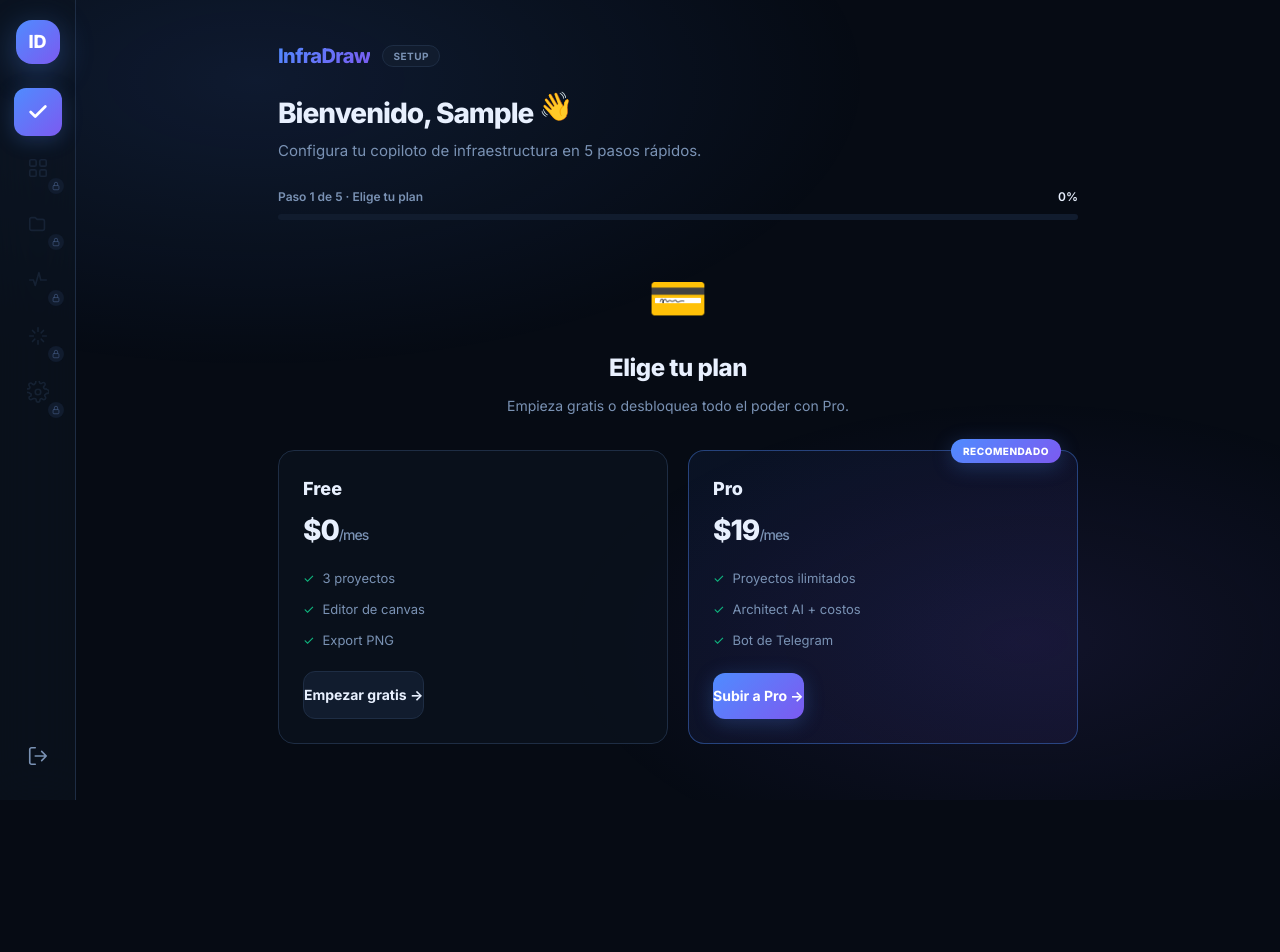
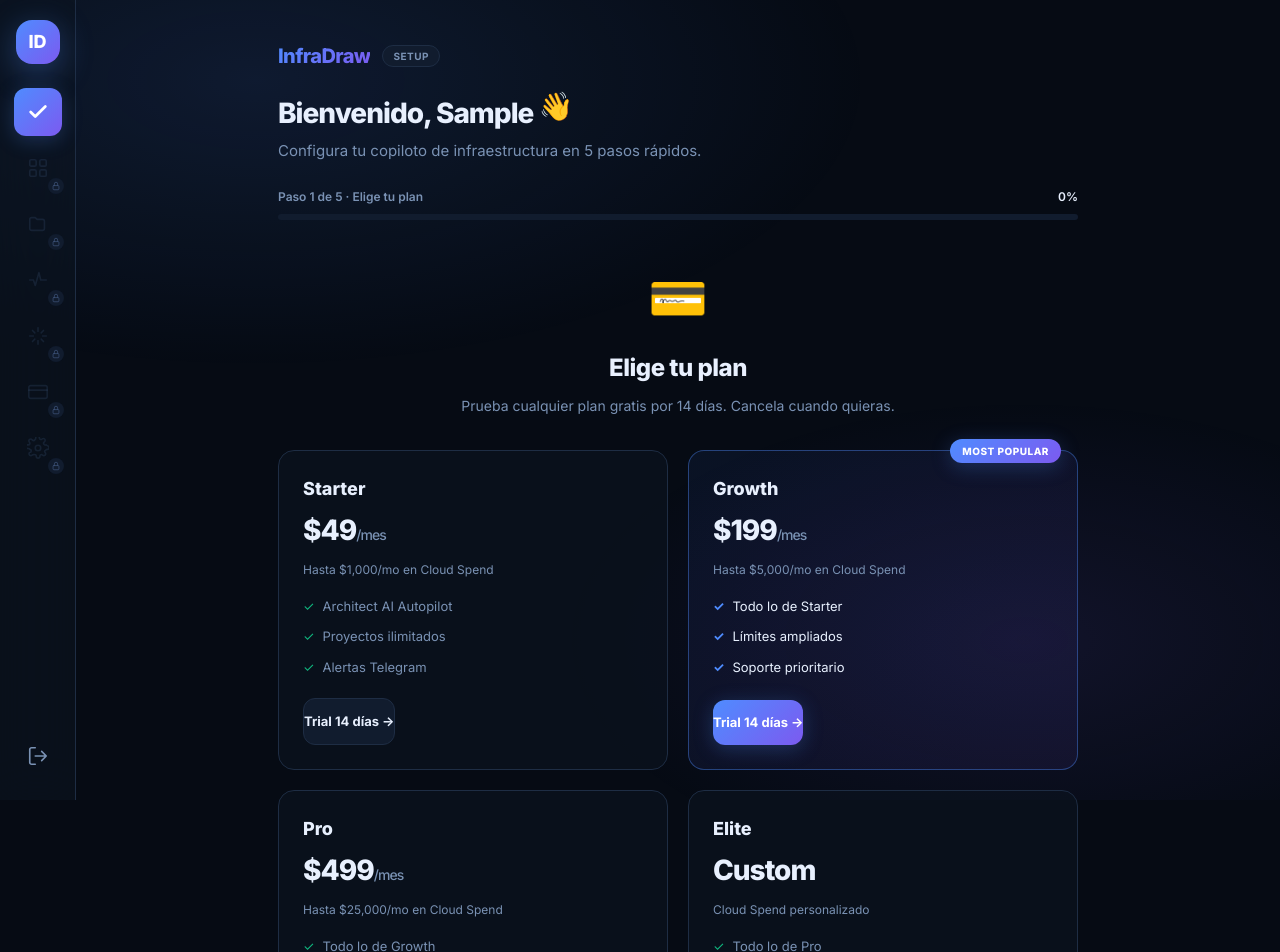
Before and after one commit to thequantpartners/infradraw, a React (Vite) app in the folder frontend/: page /dashboard in a window 1280 px wide. Shown: the top 952 px of the page. Before the commit the page ends 800 px from the top, so only its background shows below. Built offline with nearby package versions, Linux system fonts and the light colour scheme; sample sign-in values are in the browser's storage.

Commit message:
feat: implement cloud spend pricing tiers and superadmin features

```diff
--- a/frontend/src/components/DashboardWidgets.jsx
+++ b/frontend/src/components/DashboardWidgets.jsx
@@ -77,6 +77,11 @@
       <path d="M20 6 9 17l-5-5" />
     </svg>
   ),
+  card: (p) => (
+    <svg viewBox="0 0 24 24" fill="none" stroke="currentColor" strokeWidth="1.8" strokeLinecap="round" strokeLinejoin="round" {...p}>
+      <rect x="2" y="5" width="20" height="14" rx="2" /><path d="M2 10h20" />
+    </svg>
+  ),
 };
 
 export const Icon = I;
@@ -92,6 +97,7 @@
   { key: 'projects', label: 'Proyectos', icon: 'folder' },
   { key: 'monitoring', label: 'Monitoreo', icon: 'pulse' },
   { key: 'ai', label: 'Architect AI', icon: 'spark' },
+  { key: 'plans', label: 'Planes', icon: 'card' },
   { key: 'settings', label: 'Ajustes', icon: 'gear' },
 ];
 
--- a/frontend/src/components/dashboard/SettingsView.jsx
+++ b/frontend/src/components/dashboard/SettingsView.jsx
@@ -67,14 +67,14 @@
   );
 }
 
-export default function SettingsView({ session, plan = 'free', onToast }) {
+export default function SettingsView({ session, plan = 'starter', onToast }) {
   const [name, setName] = useState(session?.name || '');
   const [email, setEmail] = useState(session?.email || '');
   const [gcpProject, setGcpProject] = useState('infradraw-prod-01');
   const [gcpKey, setGcpKey] = useState('');
   const [tgToken, setTgToken] = useState('');
 
-  const isPro = plan === 'pro';
+  const isPaid = plan !== 'free' && plan !== 'starter';
   const save = (msg) => onToast?.(msg);
   const initial = (name || session?.name || 'U')[0]?.toUpperCase();
 
@@ -115,7 +115,7 @@
           {/* Integraciones */}
           <Panel title="Integraciones">
             <div className="rounded-xl border border-border bg-surface2/40 p-4">
-              <IntegrationHeader logo="☁️" name="Google Cloud" connected={isPro} />
+              <IntegrationHeader logo="☁️" name="Google Cloud" connected={true} />
               <div className="flex flex-col gap-3">
                 <Field
                   label="Project ID"
@@ -136,7 +136,7 @@
             </div>
 
             <div className="mt-4 rounded-xl border border-border bg-surface2/40 p-4">
-              <IntegrationHeader logo="✈️" name="Bot de Telegram" connected={isPro} />
+              <IntegrationHeader logo="✈️" name="Bot de Telegram" connected={true} />
               <SecretField
                 label="Token del bot"
                 value={tgToken}
@@ -160,15 +160,15 @@
               <span
                 className={[
                   'inline-flex items-center gap-1.5 rounded-full px-3 py-1.5 text-[12px] font-extrabold uppercase tracking-wider',
-                  isPro ? 'border border-blue/35 bg-blue/15 text-blue' : 'border border-muted/20 bg-muted/10 text-muted',
+                  'border border-blue/35 bg-blue/15 text-blue'
                 ].join(' ')}
               >
-                {isPro ? '⭐ PRO' : 'FREE'}
+                {plan === 'free' ? 'TRIAL 14 DÍAS' : plan.toUpperCase()}
               </span>
               <div className="min-w-0">
-                <div className="text-[14px] font-bold text-text">{isPro ? 'Plan Pro' : 'Plan Free'}</div>
+                <div className="text-[14px] font-bold text-text">Plan {plan === 'free' ? 'Starter (Trial)' : plan.charAt(0).toUpperCase() + plan.slice(1)}</div>
                 <div className="text-[12px] text-muted">
-                  {isPro ? 'Renovación el 21 jul 2026' : '3 proyectos · funciones básicas'}
+                  Renovación el 21 jul 2026
                 </div>
               </div>
             </div>
@@ -180,27 +180,18 @@
                 'Bot de Telegram y Autopilot',
               ].map((f) => (
                 <li key={f} className="flex items-center gap-2 text-muted">
-                  <span className={isPro ? 'text-emerald' : 'text-dim'}>{isPro ? '✓' : '○'}</span>
+                  <span className="text-emerald">✓</span>
                   {f}
                 </li>
               ))}
             </ul>
 
-            {isPro ? (
             <button
               onClick={() => save('Abriendo portal de facturación…')}
               className="mt-5 block w-full rounded-xl border border-border bg-surface px-4 py-2.5 text-center text-[13px] font-bold text-text transition-colors hover:border-blue hover:text-blue"
             >
               Gestionar suscripción
             </button>
-            ) : (
-              <a
-                href="/#pricing"
-                className="mt-5 block rounded-xl bg-grad py-2.5 text-center text-[13px] font-bold text-white shadow-accent transition-all hover:-translate-y-px hover:shadow-accent-hover"
-              >
-                Subir a Pro →
-              </a>
-            )}
           </Panel>
 
           <Panel title="Preferencias">
--- a/frontend/src/pages/Dashboard.jsx
+++ b/frontend/src/pages/Dashboard.jsx
@@ -272,6 +272,7 @@
         )}
         {nav === 'monitoring' && <MonitoringView />}
         {nav === 'ai' && <ArchitectAIView plan={plan} />}
+        {nav === 'plans' && <PlansView currentPlan={plan} onSelectPlan={(id) => { handleObStepComplete('plan', id); showToast(`Plan actualizado a ${id.toUpperCase()}`); }} />}
         {nav === 'settings' && <SettingsView session={session} plan={plan} onToast={showToast} />}
 
         {nav === 'onboarding' && (
@@ -494,46 +495,87 @@
       <div className="mb-8 text-center">
         <span className="text-[48px]">💳</span>
         <h2 className="mt-3 text-[24px] font-extrabold tracking-[-.5px] text-text">Elige tu plan</h2>
-        <p className="mt-2 text-[14px] text-muted">Empieza gratis o desbloquea todo el poder con Pro.</p>
+        <p className="mt-2 text-[14px] text-muted">Prueba cualquier plan gratis por 14 días. Cancela cuando quieras.</p>
       </div>
-      <div className="grid grid-cols-2 gap-5 max-sm:grid-cols-1">
-        {/* Free */}
+      <div className="grid grid-cols-2 gap-5 max-lg:grid-cols-1">
+        {/* Starter */}
         <button
-          onClick={() => onComplete('free')}
-          className="group relative flex flex-col rounded-2xl border border-border bg-surface/60 p-6 text-left backdrop-blur-md transition-all duration-300 hover:-translate-y-1 hover:border-blue/50 hover:shadow-card-hover"
+          onClick={() => onComplete('starter')}
+          className="group relative flex flex-col rounded-2xl border border-border bg-surface/60 p-6 text-left backdrop-blur-md transition-all duration-300 hover:-translate-y-1 hover:border-emerald/50 hover:shadow-card-hover"
         >
-          <div className="text-[18px] font-extrabold text-text">Free</div>
+          <div className="text-[18px] font-extrabold text-text">Starter</div>
           <div className="mt-1 text-[28px] font-extrabold tracking-[-1px] text-text">
-            $0<span className="text-[14px] font-medium text-muted">/mes</span>
+            $49<span className="text-[14px] font-medium text-muted">/mes</span>
           </div>
+          <p className="mt-2 text-[12px] text-muted">Hasta $1,000/mo en Cloud Spend</p>
           <ul className="mt-4 flex-1 space-y-2.5">
-            <li className="flex items-center gap-2 text-[13px] text-muted"><span className="text-emerald">✓</span> 3 proyectos</li>
-            <li className="flex items-center gap-2 text-[13px] text-muted"><span className="text-emerald">✓</span> Editor de canvas</li>
-            <li className="flex items-center gap-2 text-[13px] text-muted"><span className="text-emerald">✓</span> Export PNG</li>
+            <li className="flex items-center gap-2 text-[13px] text-muted"><span className="text-emerald">✓</span> Architect AI Autopilot</li>
+            <li className="flex items-center gap-2 text-[13px] text-muted"><span className="text-emerald">✓</span> Proyectos ilimitados</li>
+            <li className="flex items-center gap-2 text-[13px] text-muted"><span className="text-emerald">✓</span> Alertas Telegram</li>
           </ul>
-          <div className="mt-5 rounded-xl border border-border bg-surface2 py-3 text-center text-[14px] font-bold text-text transition-all group-hover:border-blue/50 group-hover:bg-blue/20 group-hover:text-blue">
-            Empezar gratis →
+          <div className="mt-5 rounded-xl border border-border bg-surface2 py-3 text-center text-[13px] font-bold text-text transition-all group-hover:border-emerald/50 group-hover:bg-emerald/10 group-hover:text-emerald">
+            Trial 14 días →
           </div>
         </button>
+
+        {/* Growth */}
+        <button
+          onClick={() => onComplete('growth')}
+          className="group relative flex flex-col rounded-2xl border border-blue/40 bg-[linear-gradient(135deg,rgba(59,109,232,0.08),rgba(124,90,240,0.08))] p-6 text-left backdrop-blur-md transition-all duration-300 hover:-translate-y-1 hover:border-blue/70 hover:shadow-pro-card"
+        >
+          <span className="absolute -top-3 right-4 rounded-full bg-grad px-3 py-1 text-[10px] font-extrabold uppercase tracking-wider text-white shadow-accent">
+            Most Popular
+          </span>
+          <div className="text-[18px] font-extrabold text-text">Growth</div>
+          <div className="mt-1 text-[28px] font-extrabold tracking-[-1px] text-text">
+            $199<span className="text-[14px] font-medium text-muted">/mes</span>
+          </div>
+          <p className="mt-2 text-[12px] text-muted">Hasta $5,000/mo en Cloud Spend</p>
+          <ul className="mt-4 flex-1 space-y-2.5">
+            <li className="flex items-center gap-2 text-[13px] text-text"><span className="text-blue font-bold">✓</span> Todo lo de Starter</li>
+            <li className="flex items-center gap-2 text-[13px] text-text"><span className="text-blue font-bold">✓</span> Límites ampliados</li>
+            <li className="flex items-center gap-2 text-[13px] text-text"><span className="text-blue font-bold">✓</span> Soporte prioritario</li>
+          </ul>
+          <div className="mt-5 rounded-xl bg-grad py-3 text-center text-[13px] font-bold text-white shadow-accent transition-all group-hover:-translate-y-px group-hover:shadow-glow">
+            Trial 14 días →
+          </div>
+        </button>
+
         {/* Pro */}
         <button
           onClick={() => onComplete('pro')}
-          className="group relative flex flex-col rounded-2xl border border-blue/40 bg-[linear-gradient(135deg,rgba(59,109,232,0.08),rgba(124,90,240,0.08))] p-6 text-left backdrop-blur-md transition-all duration-300 hover:-translate-y-1 hover:border-blue/70 hover:shadow-pro-card"
+          className="group relative flex flex-col rounded-2xl border border-border bg-surface/60 p-6 text-left backdrop-blur-md transition-all duration-300 hover:-translate-y-1 hover:border-accent/50 hover:shadow-card-hover"
         >
-          <span className="absolute -top-3 right-4 rounded-full bg-grad px-3 py-1 text-[10px] font-extrabold uppercase tracking-wider text-white shadow-accent">
-            Recomendado
-          </span>
           <div className="text-[18px] font-extrabold text-text">Pro</div>
           <div className="mt-1 text-[28px] font-extrabold tracking-[-1px] text-text">
-            $19<span className="text-[14px] font-medium text-muted">/mes</span>
+            $499<span className="text-[14px] font-medium text-muted">/mes</span>
           </div>
+          <p className="mt-2 text-[12px] text-muted">Hasta $25,000/mo en Cloud Spend</p>
           <ul className="mt-4 flex-1 space-y-2.5">
-            <li className="flex items-center gap-2 text-[13px] text-muted"><span className="text-emerald">✓</span> Proyectos ilimitados</li>
-            <li className="flex items-center gap-2 text-[13px] text-muted"><span className="text-emerald">✓</span> Architect AI + costos</li>
-            <li className="flex items-center gap-2 text-[13px] text-muted"><span className="text-emerald">✓</span> Bot de Telegram</li>
+            <li className="flex items-center gap-2 text-[13px] text-muted"><span className="text-emerald">✓</span> Todo lo de Growth</li>
+            <li className="flex items-center gap-2 text-[13px] text-muted"><span className="text-emerald">✓</span> Límites masivos</li>
           </ul>
-          <div className="mt-5 rounded-xl bg-grad py-3 text-center text-[14px] font-bold text-white shadow-accent transition-all group-hover:-translate-y-px group-hover:shadow-glow">
-            Subir a Pro →
+          <div className="mt-5 rounded-xl border border-border bg-surface2 py-3 text-center text-[13px] font-bold text-text transition-all group-hover:border-accent/50 group-hover:bg-accent/10 group-hover:text-accent">
+            Trial 14 días →
+          </div>
+        </button>
+
+        {/* Elite */}
+        <button
+          onClick={() => onComplete('elite')}
+          className="group relative flex flex-col rounded-2xl border border-border bg-surface/60 p-6 text-left backdrop-blur-md transition-all duration-300 hover:-translate-y-1 hover:border-white/50 hover:shadow-card-hover"
+        >
+          <div className="text-[18px] font-extrabold text-text">Elite</div>
+          <div className="mt-1 text-[28px] font-extrabold tracking-[-1px] text-text">
+            Custom
+          </div>
+          <p className="mt-2 text-[12px] text-muted">Cloud Spend personalizado</p>
+          <ul className="mt-4 flex-1 space-y-2.5">
+            <li className="flex items-center gap-2 text-[13px] text-muted"><span className="text-emerald">✓</span> Todo lo de Pro</li>
+            <li className="flex items-center gap-2 text-[13px] text-muted"><span className="text-emerald">✓</span> Dedicated Manager</li>
+          </ul>
+          <div className="mt-5 rounded-xl border border-border bg-surface2 py-3 text-center text-[13px] font-bold text-text transition-all hover:bg-surface2">
+            Contactar Ventas →
           </div>
         </button>
       </div>
@@ -702,3 +744,18 @@
     </div>
   );
 }
+
+function PlansView({ currentPlan, onSelectPlan }) {
+  return (
+    <div className="animate-fadeIn">
+      <header className="mb-8">
+        <h1 className="text-[20px] font-extrabold tracking-[-.5px] text-text max-md:text-[18px]">Planes y Suscripción</h1>
+        <p className="mt-0.5 text-[13px] text-muted">Gestiona tu nivel de Cloud Spend y desbloquea el Autopilot.</p>
+      </header>
+      <div className="mb-6 rounded-xl border border-blue/20 bg-blue/5 p-4">
+        <div className="text-[13px] font-semibold text-blue">Tu plan actual es: {currentPlan.toUpperCase()}</div>
+      </div>
+      <PlanStep onComplete={onSelectPlan} />
+    </div>
+  );
+}
```
Also changed, not shown: frontend/public/admin.html (+59 -13 lines), 1 other file (tests, documents, lock files or other folders). Lines whose indentation alone changed are shown as unchanged.
